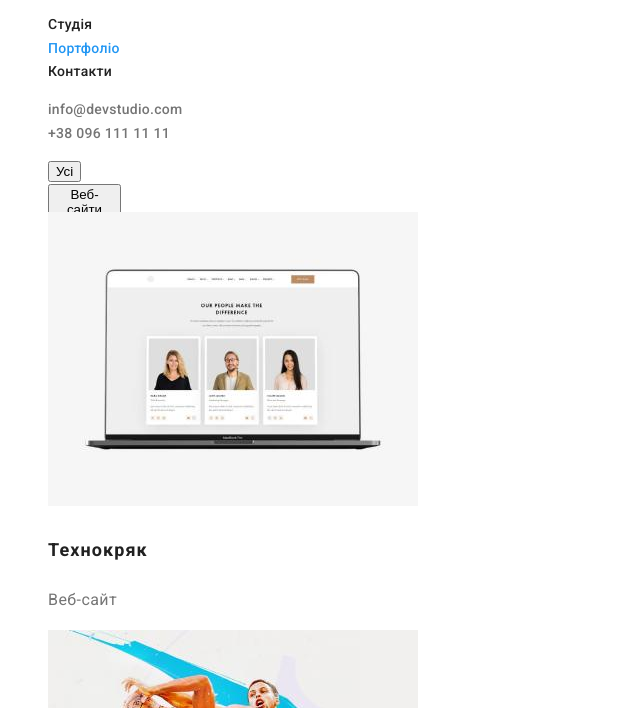
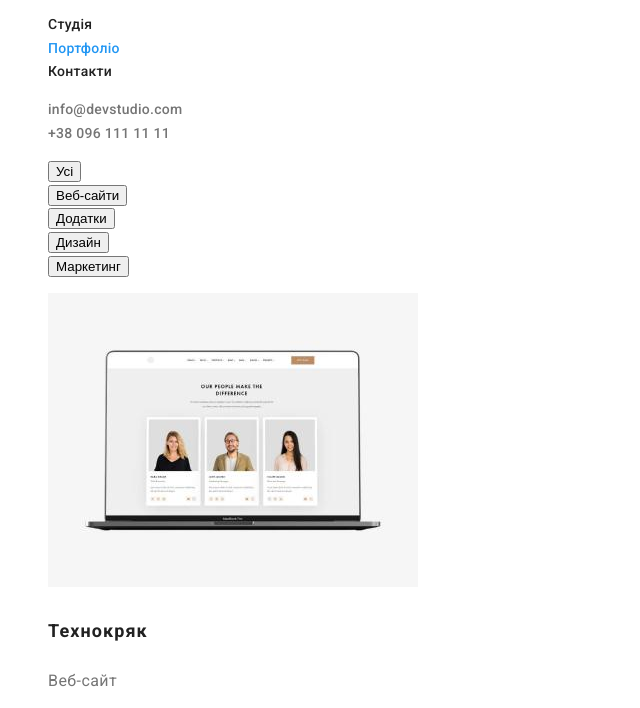
Before and after one commit to Sofia1903/goit-markup-hw-02, a plain HTML site: page portfolio.html in a window 1280 px wide. Shown: the part 40-748 px from the top of the page, without its empty margins (0-640 px from the left). Drawn offline with Linux system fonts and the light colour scheme.

Commit message:
update portfolio.html

```diff
--- a/css/styles.css
+++ b/css/styles.css
@@ -17,10 +17,6 @@ body {
     --heading-color: #FFFFFF;
 }
 /* button */
-.buttons {
-    width: 73px;
-    height: 38px;
-}
 button {
     cursor: pointer;
 }
```
